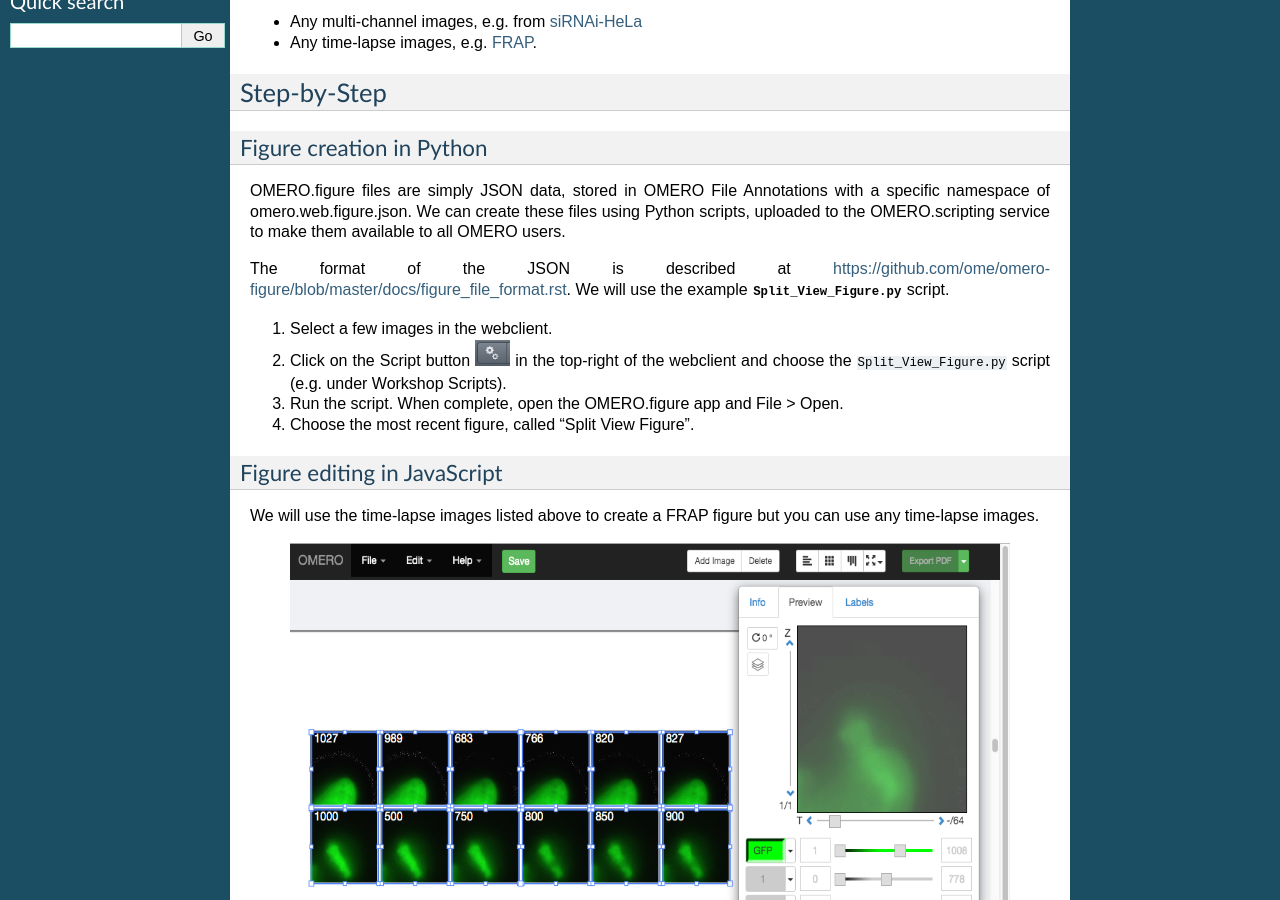
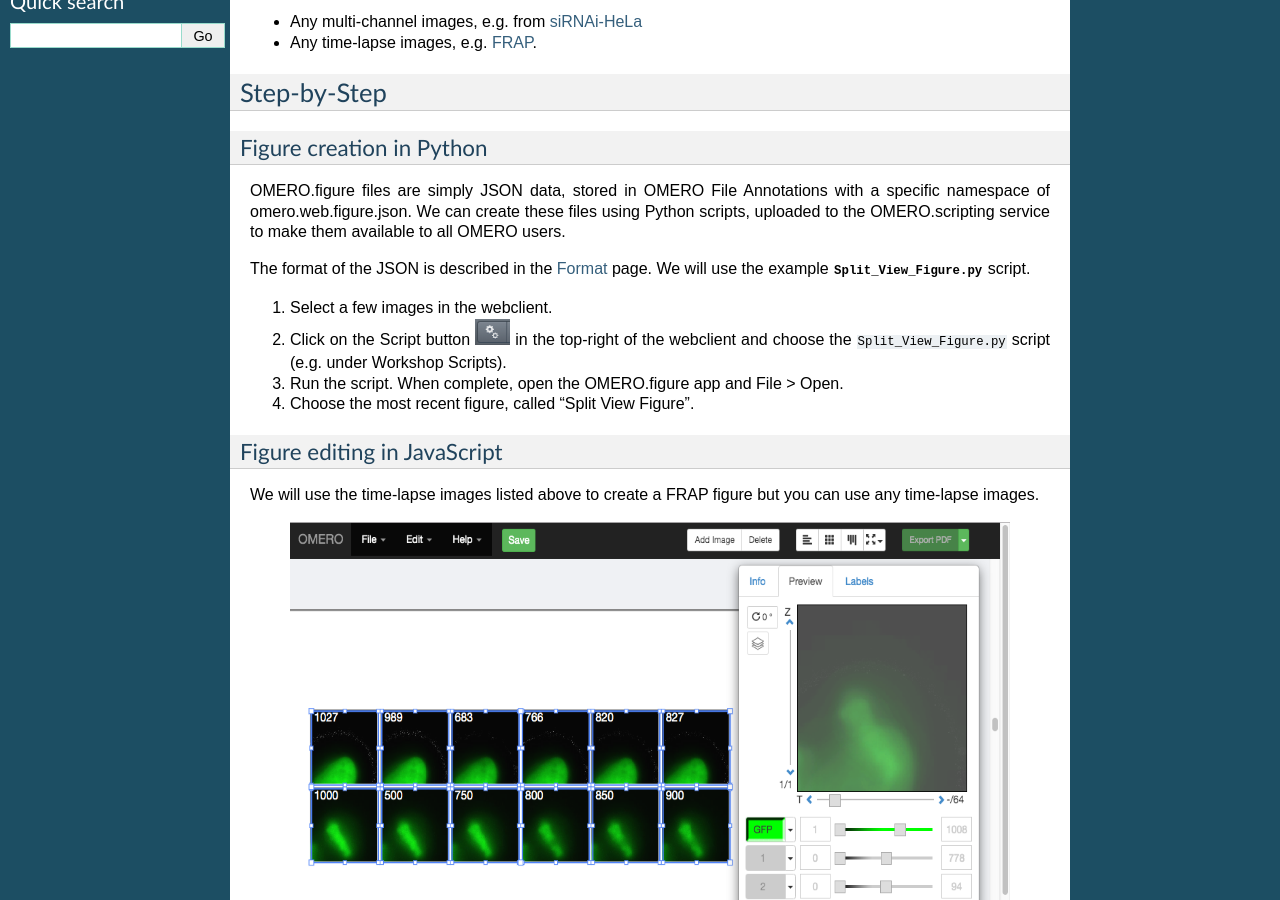
Before and after one commit to ome/omero-guide-figure, a Sphinx documentation site: the page built from docs/omero_figure_scripting.rst, in a window 1280 px wide and 900 px high, scrolled down 368 px. Built offline with Sphinx 7.4.7, drawn with Linux system fonts in a browser that asks for light colours.

Commit message:
improve display

```diff
--- a/docs/omero_figure_scripting.rst
+++ b/docs/omero_figure_scripting.rst
@@ -30,7 +30,7 @@ OMERO.figure files are simply JSON data, stored in OMERO File Annotations with a
 namespace of omero.web.figure.json. We can create these files using Python scripts, uploaded to
 the OMERO.scripting service to make them available to all OMERO users.
 
-The format of the JSON is described at https://github.com/ome/omero-figure/blob/master/docs/figure_file_format.rst.
+The format of the JSON is described in the `Format <https://github.com/ome/omero-figure/blob/master/docs/figure_file_format.rst>`_ page.
 We will use the example :download:`Split_View_Figure.py <../scripts/Split_View_Figure.py>` script.
 
 #. Select a few images in the webclient.
```
